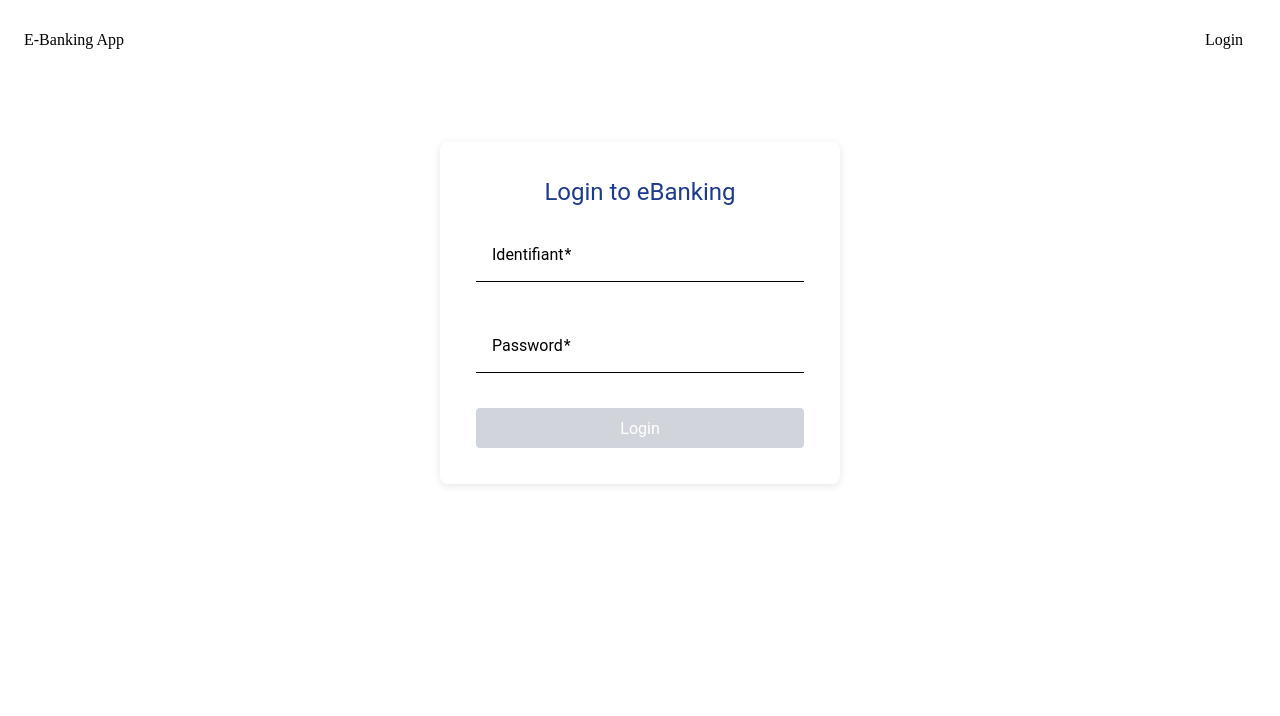
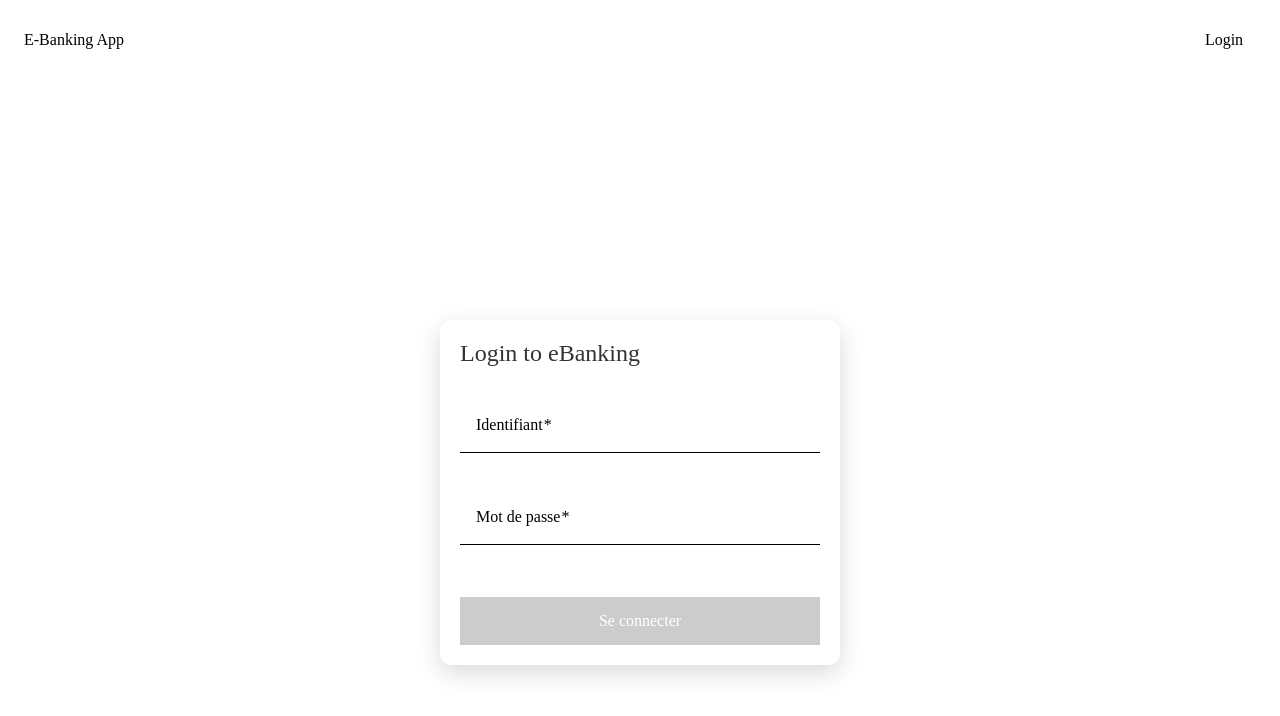
Before and after one commit to Reiiham/FrontEbanking-main, an Angular app: page /login in a window 1280 px wide. Shown: the top 716 px of the page. Built offline with nearby package versions, Linux system fonts and the light colour scheme.

Commit message:
Ajout de otp verification pour les clients

```diff
--- a/src/app/login/login.component.html
+++ b/src/app/login/login.component.html
@@ -1,24 +1,72 @@
 <div class="login-container">
   <mat-card class="login-card">
     <mat-card-header>
-      <mat-card-title>Login to eBanking</mat-card-title>
+      <mat-card-title>
+        {{ requires2FA ? 'Vérification de sécurité' : 'Login to eBanking' }}
+      </mat-card-title>
     </mat-card-header>
     <mat-card-content>
-      <form (ngSubmit)="onSubmit()" #loginForm="ngForm">
+
+      <!-- Formulaire de login initial -->
+      <form *ngIf="!requires2FA" (ngSubmit)="onSubmit()" #loginForm="ngForm">
         <mat-form-field appearance="fill">
           <mat-label>Identifiant</mat-label>
-          <input matInput [(ngModel)]="username" name="username" type="text" required username>
+          <input matInput [(ngModel)]="username" name="username" type="text" required>
         </mat-form-field>
+
         <mat-form-field appearance="fill">
-          <mat-label>Password</mat-label>
+          <mat-label>Mot de passe</mat-label>
           <input matInput [(ngModel)]="password" name="password" type="password" required>
         </mat-form-field>
+
         <div *ngIf="errorMessage" class="error-message">{{ errorMessage }}</div>
-        <button mat-raised-button class="action-btn" type="submit" [disabled]="isLoading || loginForm.invalid">
-          <span *ngIf="!isLoading">Login</span>
+        <div *ngIf="successMessage" class="success-message">{{ successMessage }}</div>
+
+        <button mat-raised-button class="action-btn" type="submit"
+                [disabled]="isLoading || loginForm.invalid">
+          <span *ngIf="!isLoading">Se connecter</span>
           <mat-spinner *ngIf="isLoading" diameter="20"></mat-spinner>
         </button>
       </form>
+
+      <!-- Formulaire de vérification 2FA -->
+      <form *ngIf="requires2FA" (ngSubmit)="onVerify2FA()" #verifyForm="ngForm">
+        <div class="two-fa-info">
+          <p>Un code de vérification a été envoyé à votre téléphone.</p>
+          <p>Veuillez saisir le code à 6 chiffres ci-dessous :</p>
+        </div>
+
+        <mat-form-field appearance="fill">
+          <mat-label>Code de vérification</mat-label>
+          <input matInput [(ngModel)]="pin" name="pin" type="text"
+                 maxlength="6" pattern="[0-9]*" required
+                 placeholder="123456">
+        </mat-form-field>
+
+        <div *ngIf="errorMessage" class="error-message">{{ errorMessage }}</div>
+        <div *ngIf="successMessage" class="success-message">{{ successMessage }}</div>
+
+        <div class="button-group">
+          <button mat-raised-button color="primary" type="submit"
+                  [disabled]="isLoading || verifyForm.invalid" class="verify-btn">
+            <span *ngIf="!isLoading">Vérifier</span>
+            <mat-spinner *ngIf="isLoading" diameter="20"></mat-spinner>
+          </button>
+
+          <button mat-stroked-button type="button"
+                  [disabled]="isLoading"
+                  (click)="onResend2FA()" class="resend-btn">
+            Renvoyer le code
+          </button>
+
+          <button mat-button type="button"
+                  [disabled]="isLoading"
+                  (click)="onBackToLogin()" class="back-btn">
+            Retour
+          </button>
+        </div>
+      </form>
+
     </mat-card-content>
   </mat-card>
 </div>
--- a/src/app/login/login.component.scss
+++ b/src/app/login/login.component.scss
@@ -1,58 +1,163 @@
 .login-container {
-  max-width: 400px;
-  margin: 50px auto;
+  display: flex;
+  justify-content: center;
+  align-items: center;
+  min-height: 100vh;
+
   padding: 20px;
-  font-family: 'Roboto', sans-serif;
 }
 
 .login-card {
-  padding: 20px;
-  border-radius: 8px;
-  box-shadow: 0 2px 8px rgba(0, 0, 0, 0.1);
+  width: 100%;
+  max-width: 400px;
+  box-shadow: 0 8px 25px rgba(0, 0, 0, 0.15);
+  border-radius: 12px;
+
+  mat-card-header {
+    text-align: center;
+    padding: 20px 20px 10px 20px;
+
+    mat-card-title {
+      font-size: 1.5rem;
+      font-weight: 500;
+      color: #333;
+    }
   }
 
-mat-card-header {
-  justify-content: center;
-  margin-bottom: 20px;
-}
+  mat-card-content {
+    padding: 20px;
 
-mat-card-title {
-  color: #1e3a8a;
-  font-size: 24px;
-}
+    form {
+      display: flex;
+      flex-direction: column;
+      gap: 16px;
 
       mat-form-field {
         width: 100%;
-  margin-bottom: 15px;
       }
 
       .action-btn {
-  width: 100%;
-  background-color: #3b82f6;
+        background-color: #667eea;
         color: white;
-  border-radius: 4px;
-  transition: background-color 0.3s;
+        height: 48px;
+        font-size: 16px;
+        margin-top: 16px;
 
-  &:hover {
-    background-color: #8B5CF6;
+        &:hover:not(:disabled) {
+          background-color: #5a6fd8;
         }
 
-  &[disabled] {
-    background-color: #d1d5db;
-    cursor: not-allowed;
+        &:disabled {
+          background-color: #ccc;
+        }
+
+        mat-spinner {
+          margin: 0 auto;
+        }
+      }
+    }
   }
 }
 
-.error-message {
+// Styles spécifiques pour 2FA
+.two-fa-info {
   text-align: center;
-  padding: 10px;
-  color: #dc2626;
-  background-color: #fee2e2;
-  border-radius: 8px;
-  margin: 10px 0;
+  margin-bottom: 20px;
+
+  p {
+    margin: 8px 0;
+    color: #666;
+    font-size: 14px;
+
+    &:first-child {
+      font-weight: 500;
+      color: #333;
+    }
+  }
 }
 
-mat-spinner {
-  display: inline-block;
-  vertical-align: middle;
+.button-group {
+  display: flex;
+  flex-direction: column;
+  gap: 12px;
+  margin-top: 16px;
+
+  .verify-btn {
+    background-color: #4caf50;
+    color: white;
+    height: 48px;
+    font-size: 16px;
+
+    &:hover:not(:disabled) {
+      background-color: #45a049;
     }
+
+    &:disabled {
+      background-color: #ccc;
+    }
+  }
+
+  .resend-btn {
+    height: 40px;
+    color: #667eea;
+    border-color: #667eea;
+
+    &:hover:not(:disabled) {
+      background-color: #f5f5f5;
+    }
+  }
+
+  .back-btn {
+    height: 36px;
+    color: #999;
+
+    &:hover:not(:disabled) {
+      color: #666;
+      background-color: #f9f9f9;
+    }
+  }
+}
+
+// Messages d'erreur et de succès
+.error-message {
+  color: #f44336;
+  font-size: 14px;
+  text-align: center;
+  padding: 8px;
+  background-color: #ffebee;
+  border-radius: 4px;
+  border-left: 4px solid #f44336;
+}
+
+.success-message {
+  color: #4caf50;
+  font-size: 14px;
+  text-align: center;
+  padding: 8px;
+  background-color: #e8f5e8;
+  border-radius: 4px;
+  border-left: 4px solid #4caf50;
+}
+
+// Responsive
+@media (max-width: 480px) {
+  .login-container {
+    padding: 10px;
+  }
+
+  .login-card {
+    max-width: 100%;
+
+    mat-card-content {
+      padding: 15px;
+    }
+  }
+
+  .button-group {
+    .verify-btn,
+    .resend-btn,
+    .back-btn {
+      width: 100%;
+    }
+  }
+}
--- a/src/app/login/login.component.ts
+++ b/src/app/login/login.component.ts
@@ -8,6 +8,7 @@ import { MatFormFieldModule } from '@angular/material/form-field';
 import { MatInputModule } from '@angular/material/input';
 import { MatButtonModule } from '@angular/material/button';
 import { CommonModule } from '@angular/common';
+import { LoginResponse } from '../model/login-response.model'; // Adjust the import path as necessary
 
 @Component({
   selector: 'app-login',
@@ -27,8 +28,12 @@ import { CommonModule } from '@angular/common';
 export class LoginComponent implements OnInit {
   username: string = '';
   password: string = '';
+  pin: string = '';
   errorMessage: string = '';
+  successMessage: string = '';
   isLoading: boolean = false;
+  requires2FA: boolean = false;
+  currentUsername: string = '';
 
   constructor(private authService: AuthService, private router: Router) {}
 
@@ -38,16 +43,97 @@ export class LoginComponent implements OnInit {
 
   onSubmit(): void {
     this.errorMessage = '';
+    this.successMessage = '';
+
     if (!this.username || !this.password) {
-      this.errorMessage = 'Please fill in both username and password.';
+      this.errorMessage = 'Veuillez remplir le nom d\'utilisateur et le mot de passe.';
       return;
     }
 
     this.isLoading = true;
     console.log('Attempting login with username:', this.username);
+
     this.authService.login(this.username, this.password).subscribe({
       next: (response) => {
         console.log('Login response:', response);
+
+        // Vérifier si 2FA est requis
+        if (response.requires2FA === 'true' || response.requires2FA === true) {
+          this.isLoading = false;
+          this.requires2FA = true;
+          this.currentUsername = response.username || this.username;
+          this.successMessage = response.message || 'Code de vérification envoyé à votre téléphone.';
+          // Effacer le mot de passe pour la sécurité
+          this.password = '';
+        } else {
+          // Login direct pour les non-CLIENT
+          this.handleSuccessfulLogin(response);
+        }
+      },
+      error: (err) => {
+        this.isLoading = false;
+        this.errorMessage = err.message || 'Identifiants invalides';
+        console.error('Login error:', err);
+      }
+    });
+  }
+
+  onVerify2FA(): void {
+    this.errorMessage = '';
+    this.successMessage = '';
+
+    if (!this.pin) {
+      this.errorMessage = 'Veuillez saisir le code PIN.';
+      return;
+    }
+
+    this.isLoading = true;
+    console.log('Attempting 2FA verification for username:', this.currentUsername);
+
+    this.authService.verify2FA(this.currentUsername, this.pin).subscribe({
+      next: (response) => {
+        console.log('2FA verification response:', response);
+        this.handleSuccessfulLogin(response);
+      },
+      error: (err) => {
+        this.isLoading = false;
+        this.errorMessage = err.message || 'Code PIN invalide ou expiré';
+        console.error('2FA verification error:', err);
+        // Effacer le PIN en cas d'erreur
+        this.pin = '';
+      }
+    });
+  }
+
+  onResend2FA(): void {
+    this.errorMessage = '';
+    this.successMessage = '';
+    this.isLoading = true;
+
+    this.authService.resend2FA(this.currentUsername).subscribe({
+      next: (response) => {
+        this.isLoading = false;
+        this.successMessage = response.message || 'Nouveau code envoyé.';
+        console.log('2FA resend response:', response);
+      },
+      error: (err) => {
+        this.isLoading = false;
+        this.errorMessage = err.message || 'Erreur lors de l\'envoi du code';
+        console.error('2FA resend error:', err);
+      }
+    });
+  }
+
+  onBackToLogin(): void {
+    this.requires2FA = false;
+    this.currentUsername = '';
+    this.pin = '';
+    this.errorMessage = '';
+    this.successMessage = '';
+    this.password = '';
+  }
+
+  private handleSuccessfulLogin(response: any): void {
     if (response.role === 'CLIENT') {
       let clientId = response.clientId || this.authService.getClientId();
       if (clientId) {
@@ -65,13 +151,13 @@ export class LoginComponent implements OnInit {
               this.router.navigate([`/client/${clientId}/dashboard`]);
             } else {
               this.isLoading = false;
-                  this.errorMessage = 'Client ID not found in profile';
+              this.errorMessage = 'Client ID introuvable dans le profil';
               console.error('No clientId in profile:', profile);
             }
           },
           error: (err) => {
             this.isLoading = false;
-                this.errorMessage = err.message || 'Failed to fetch client profile';
+            this.errorMessage = err.message || 'Échec de la récupération du profil client';
             console.error('Profile fetch error:', err);
           }
         });
@@ -84,15 +170,8 @@ export class LoginComponent implements OnInit {
       this.router.navigate(['/employee/dashboard']);
     } else {
       this.isLoading = false;
-          this.errorMessage = 'Unrecognized role: ' + response.role;
+      this.errorMessage = 'Rôle non reconnu: ' + response.role;
       console.error('Unrecognized role:', response.role);
     }
-      },
-      error: (err) => {
-        this.isLoading = false;
-        this.errorMessage = err.message || 'Invalid credentials';
-        console.error('Login error:', err);
-      }
-    });
   }
 }
--- a/src/app/services/auth.service.ts
+++ b/src/app/services/auth.service.ts
@@ -4,6 +4,8 @@ import { HttpClient, HttpHeaders } from '@angular/common/http';
 import { Observable, throwError, BehaviorSubject } from 'rxjs';
 import { tap, catchError, map } from 'rxjs/operators';
 import { environment } from '../environments/environment';
+import { LoginResponse } from '../model/login-response.model'; // Adjust the import path as necessary
+
 
 @Injectable({
   providedIn: 'root'
@@ -23,10 +25,37 @@ export class AuthService {
     }
   }
 
-  login(username: string, password: string): Observable<{ token: string, role: string, clientId: string, message: string }> {
-    return this.http.post<{ token: string, role: string, clientId: string, message: string }>(
+  // Méthode de login mise à jour pour gérer 2FA
+  login(username: string, password: string): Observable<any> {
+    return this.http.post<any>(
       `${this.apiUrl}/login`,
       { username, password },
+      { headers: new HttpHeaders({ 'Content-Type': 'application/json' }) }
+    ).pipe(
+      tap(response => {
+        // Si pas de 2FA requis, stocker le token directement
+        if (response.token && !response.requires2FA) {
+          if (isPlatformBrowser(this.platformId)) {
+            localStorage.setItem('token', response.token);
+            localStorage.setItem('role', response.role);
+            localStorage.setItem('clientId', response.clientId);
+            this.isAuthenticatedSubject.next(true);
+            this.clientIdSubject.next(response.clientId);
+          }
+        }
+      }),
+      catchError(err => {
+        const errorMessage = err.error?.message || err.error || 'Invalid credentials';
+        return throwError(() => new Error(errorMessage));
+      })
+    );
+  }
+
+  // Nouvelle méthode pour vérifier le code 2FA
+  verify2FA(username: string, pin: string): Observable<{ token: string, role: string, clientId: string, message: string }> {
+    return this.http.post<{ token: string, role: string, clientId: string, message: string }>(
+      `${this.apiUrl}/verify-2fa`,
+      { username, pin },
       { headers: new HttpHeaders({ 'Content-Type': 'application/json' }) }
     ).pipe(
       tap(response => {
@@ -39,7 +68,21 @@ export class AuthService {
         }
       }),
       catchError(err => {
-        const errorMessage = err.error?.message || 'Invalid credentials';
+        const errorMessage = err.error?.message || err.error || 'Code PIN invalide';
+        return throwError(() => new Error(errorMessage));
+      })
+    );
+  }
+
+  // Nouvelle méthode pour renvoyer le code 2FA
+  resend2FA(username: string): Observable<{ message: string }> {
+    return this.http.post<{ message: string }>(
+      `${this.apiUrl}/resend-2fa`,
+      { username },
+      { headers: new HttpHeaders({ 'Content-Type': 'application/json' }) }
+    ).pipe(
+      catchError(err => {
+        const errorMessage = err.error?.message || err.error || 'Erreur lors de l\'envoi du code';
         return throwError(() => new Error(errorMessage));
       })
     );
```
Lines whose indentation alone changed are shown as unchanged.
